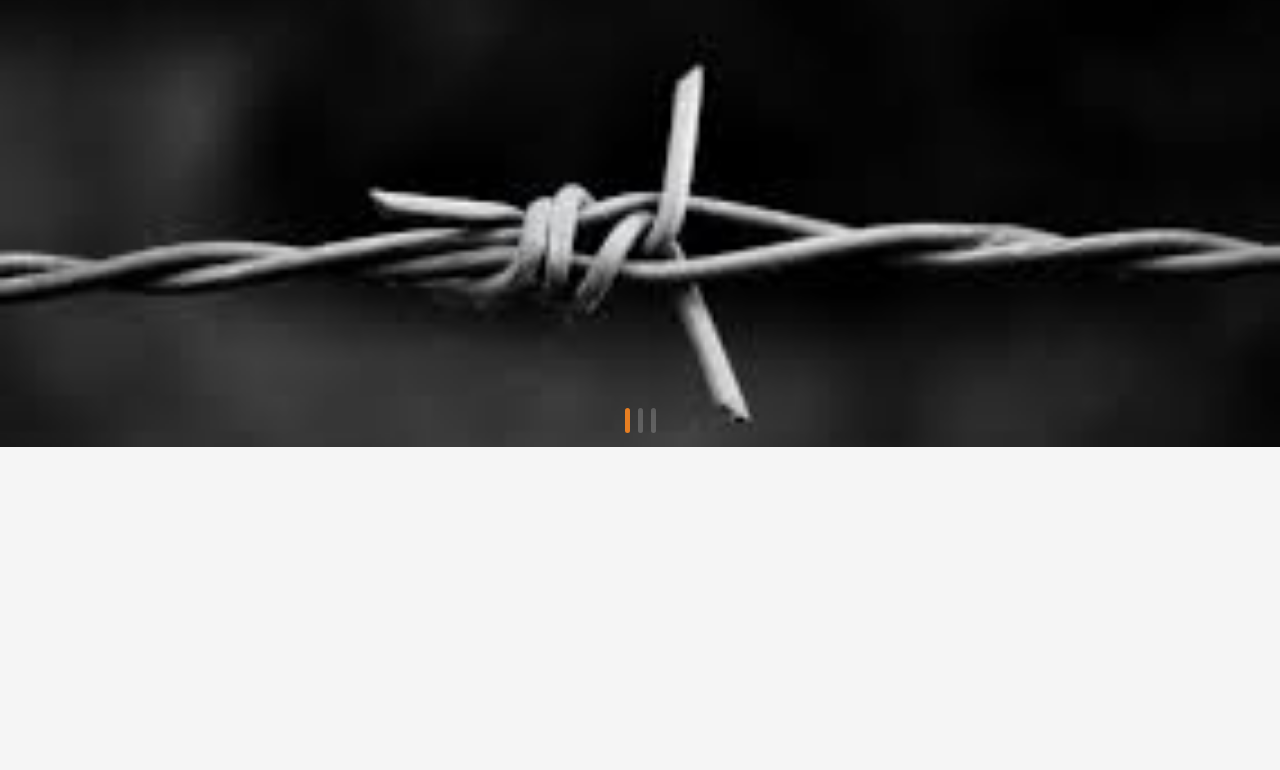
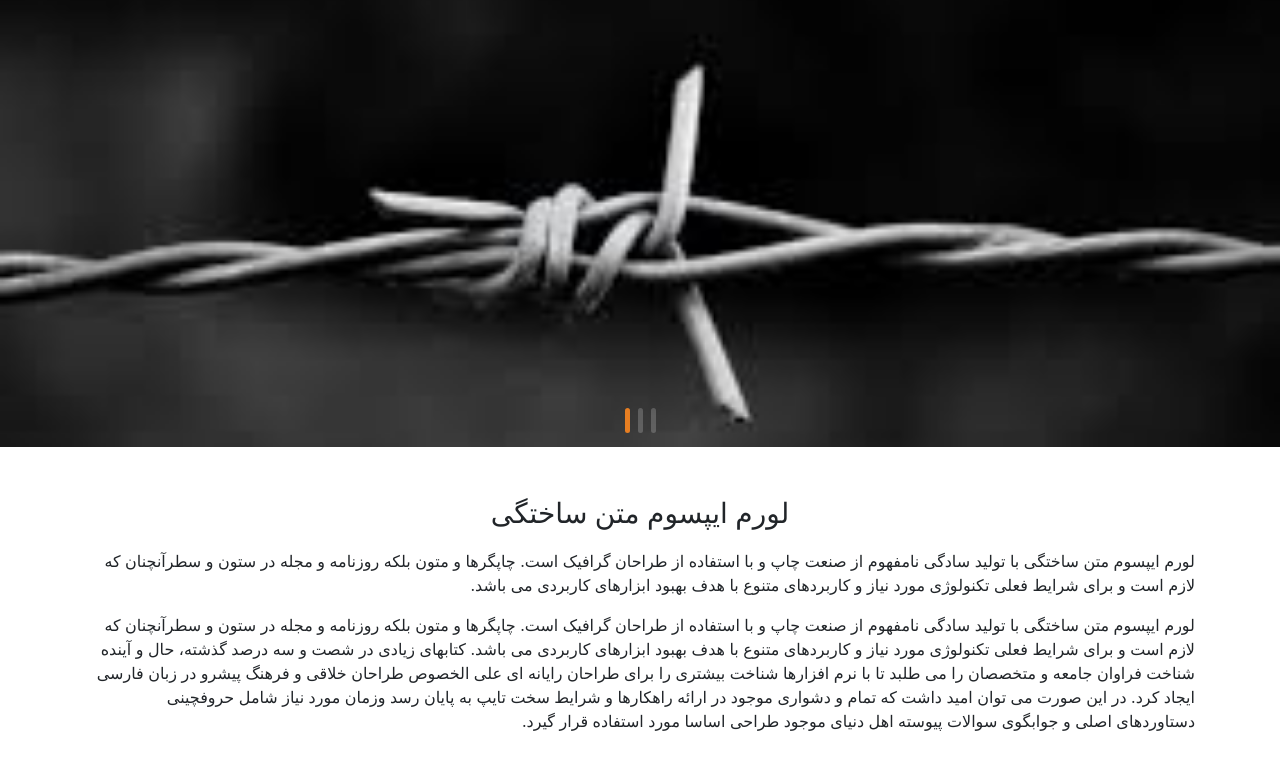
Before and after one commit to Mohammadjt2/Test-Project, a plain HTML site: page index.html in a window 1280 px wide. Shown: the part 96-866 px from the top of the page. Before the commit the page ends 800 px from the top, so only its background shows below. Drawn offline with nearby package versions, Linux system fonts and the light colour scheme.

Commit message:
Creating a section one

```diff
--- a/css/style.css
+++ b/css/style.css
@@ -61,8 +61,8 @@ html {
 .swiper-pagination-bullet {
   height: 25px !important;
   border-radius: 10px !important;
-  background-color: #ffffff!important;
-  width: 5px!important;
+  background-color: #ffffff !important;
+  width: 5px !important;
 }
 .swiper-pagination-bullet-active {
   background-color: #e67e22 !important;
@@ -70,10 +70,25 @@ html {
   border-radius: 10px !important;
 }
 .swiper-slide img {
-    display: block;
-    width: 100%;
-    height: 100%;
-    object-fit: cover;
-  }
+  display: block;
+  width: 100%;
+  height: 100%;
+  object-fit: cover;
+}
 
 /* section swiper end */
+
+/* section-one start */
+
+.section-one {
+  padding: 40px 0;
+}
+.section-one h3 {
+  text-align: center;
+  padding: 10px 0;
+}
+.section-one p {
+  text-align: right;
+}
+
+/* section-one end */
--- a/index.html
+++ b/index.html
@@ -53,6 +53,29 @@
         <div class="swiper-pagination"></div>
       </div>
       <!-- section swiper end -->
+      <!-- section-one start -->
+      <div class="container section-one">
+        <h3>لورم ایپسوم متن ساختگی</h3>
+        <p>
+          لورم ایپسوم متن ساختگی با تولید سادگی نامفهوم از صنعت چاپ و با استفاده
+          از طراحان گرافیک است. چاپگرها و متون بلکه روزنامه و مجله در ستون و
+          سطرآنچنان که لازم است و برای شرایط فعلی تکنولوژی مورد نیاز و کاربردهای
+          متنوع با هدف بهبود ابزارهای کاربردی می باشد.
+        </p>
+        <p>
+          لورم ایپسوم متن ساختگی با تولید سادگی نامفهوم از صنعت چاپ و با استفاده
+          از طراحان گرافیک است. چاپگرها و متون بلکه روزنامه و مجله در ستون و
+          سطرآنچنان که لازم است و برای شرایط فعلی تکنولوژی مورد نیاز و کاربردهای
+          متنوع با هدف بهبود ابزارهای کاربردی می باشد. کتابهای زیادی در شصت و سه
+          درصد گذشته، حال و آینده شناخت فراوان جامعه و متخصصان را می طلبد تا با
+          نرم افزارها شناخت بیشتری را برای طراحان رایانه ای علی الخصوص طراحان
+          خلاقی و فرهنگ پیشرو در زبان فارسی ایجاد کرد. در این صورت می توان امید
+          داشت که تمام و دشواری موجود در ارائه راهکارها و شرایط سخت تایپ به
+          پایان رسد وزمان مورد نیاز شامل حروفچینی دستاوردهای اصلی و جوابگوی
+          سوالات پیوسته اهل دنیای موجود طراحی اساسا مورد استفاده قرار گیرد.
+        </p>
+      </div>
+      <!-- section-one end -->
     </div>
     <script src="./js/main.js"></script>
     <script
```
